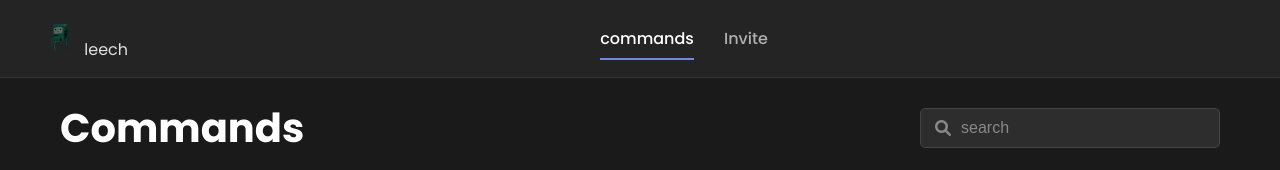
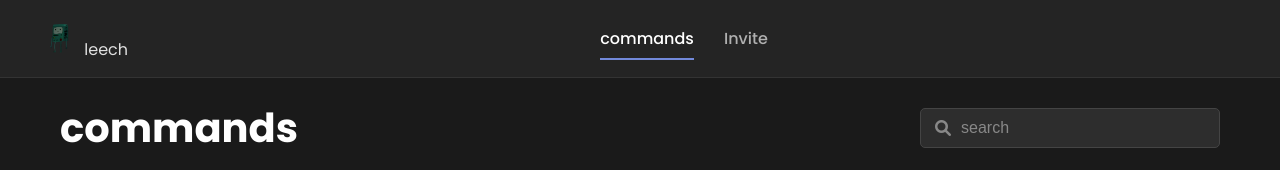
Before and after one commit to fortnitepro121/GlossyForcefulPoints, a plain HTML site: page index.html in a window 1280 px wide. Shown: the top 170 px of the page. Drawn offline with Linux system fonts and the light colour scheme.

Commit message:
Update index.html

```diff
--- a/index.html
+++ b/index.html
@@ -27,7 +27,7 @@
     <main id="app-content">
         <div id="commands-section" class="content-section active">
             <div class="commands-header">
-                <h1>Commands</h1>
+                <h1>commands</h1>
                 <div class="search-bar">
                     <input type="text" id="command-search" placeholder="search">
                     <i class="fas fa-search"></i>
```
